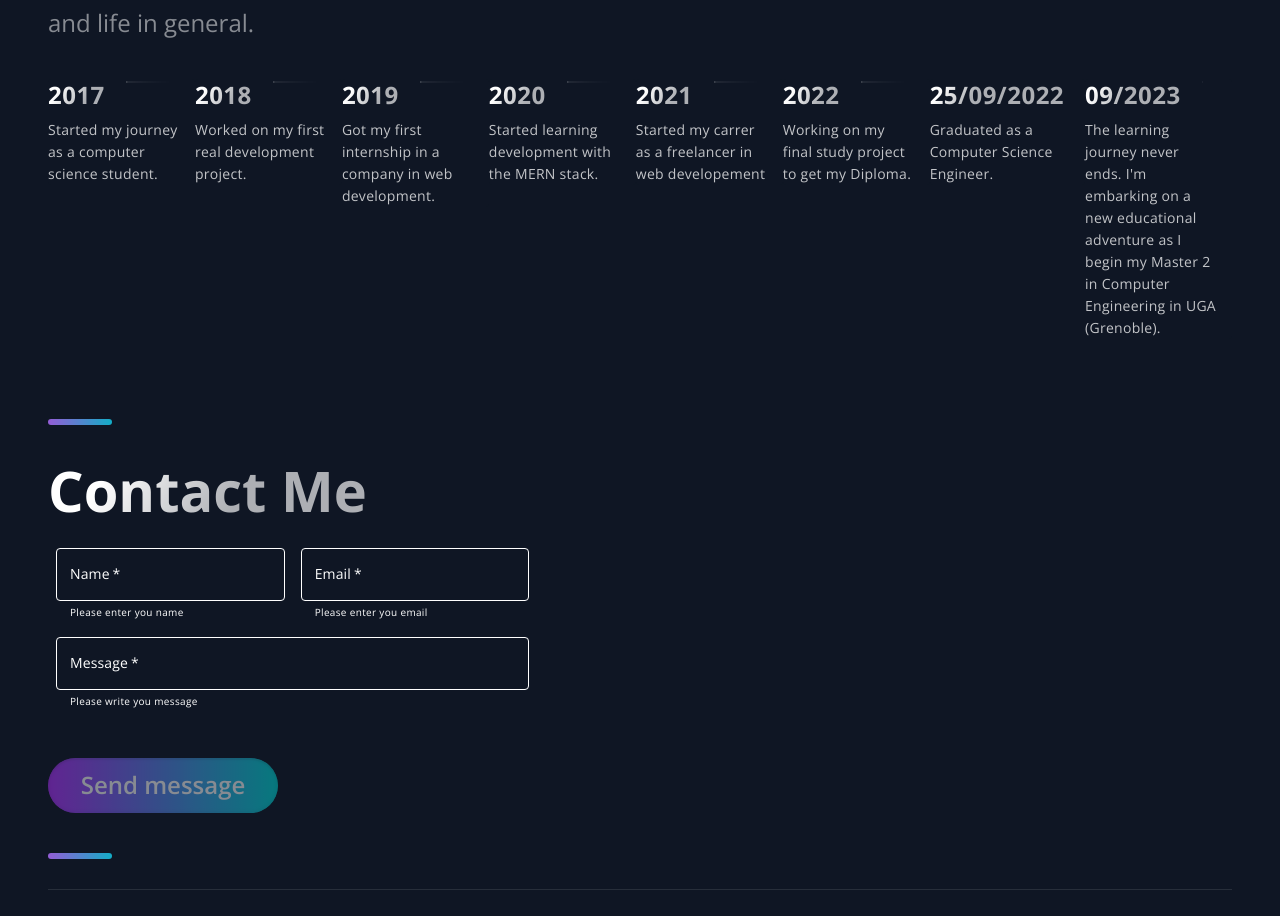
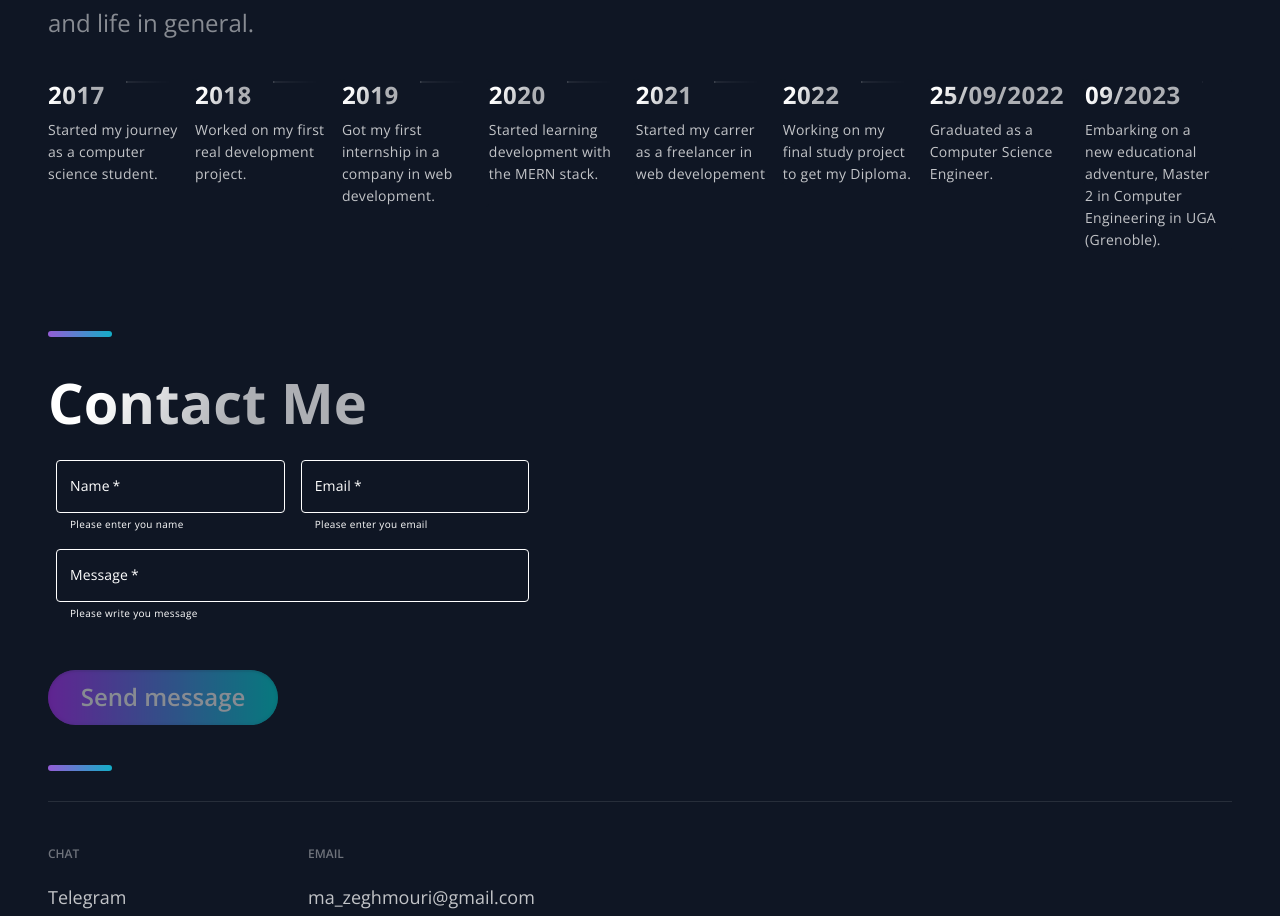
Before and after one commit to zeghmouri/my-portfolio, a Next.js app: page / in a window 1280 px wide. Shown: the part 4549-5465 px from the top of the page. Built offline with nearby package versions, Linux system fonts and the light colour scheme.

Commit message:
updating my journey

```diff
--- a/src/constants/constants.js
+++ b/src/constants/constants.js
@@ -55,5 +55,5 @@ export const TimeLineData = [
   { year: 2021, text: 'Started my carrer as a freelancer in web developement', },
   { year: 2022, text: 'Working on my final study project to get my Diploma.', },
   { year: "25/09/2022", text: 'Graduated as a Computer Science Engineer.', },
-  { year: "09/2023", text: "The learning journey never ends. I'm embarking on a new educational adventure as I begin my Master 2 in Computer Engineering in UGA (Grenoble).", },
+  { year: "09/2023", text: "Embarking on a new educational adventure, Master 2 in Computer Engineering in UGA (Grenoble).", },
 ];
```
